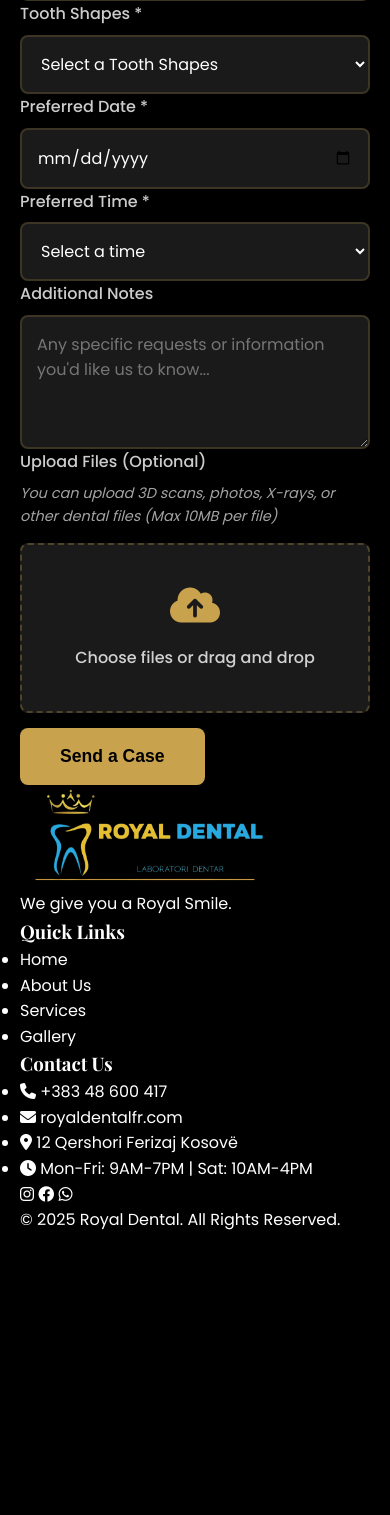
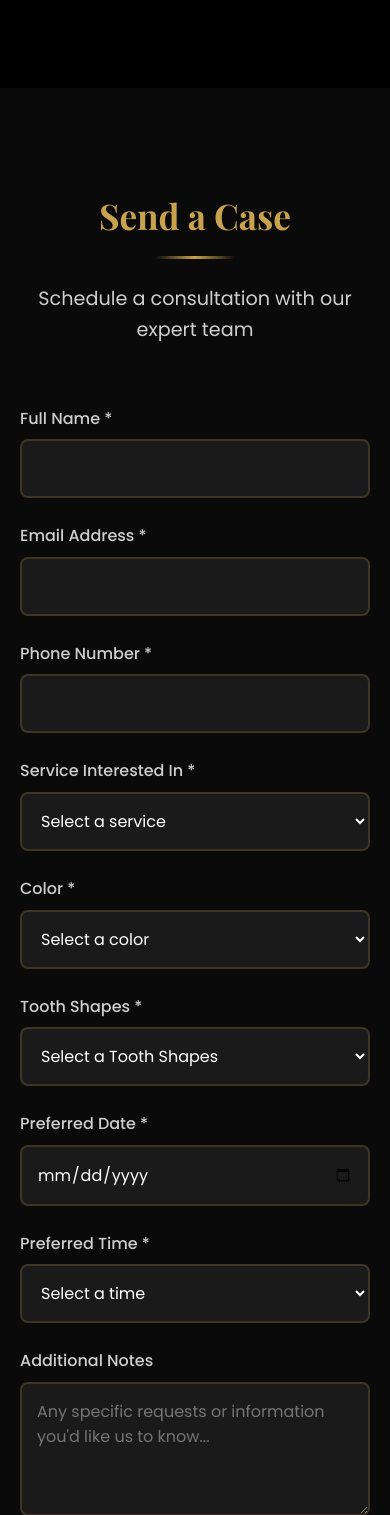
Before and after one commit to hafir743/Project-RoyalDental, a PHP site: page /contact.html in a window 390 px wide. Shown: the part 3552-5067 px from the top of the page. Before the commit the page ends 4782 px from the top, so only its background shows below. Run offline with PHP 8.4, Linux system fonts and the light colour scheme.

Commit message:
pjesa e send a case dhe foteri

```diff
--- a/contact.css
+++ b/contact.css
@@ -507,3 +507,207 @@ file-upload-group {
     opacity: 0.7;
     font-style: italic;
 }
+
+.appointment-section {
+    padding: 100px 0;
+    background: var(--black-alt);
+}
+
+.section-title {
+    font-size: 3rem;
+    color: var(--gold);
+    text-align: center;
+    margin-bottom: 20px;
+    position: relative;
+}
+
+.section-title::after {
+    content: '';
+    position: absolute;
+    bottom: -15px;
+    left: 50%;
+    transform: translateX(-50%);
+    width: 80px;
+    height: 3px;
+    background: linear-gradient(90deg, transparent, var(--gold), transparent);
+}
+
+.section-subtitle {
+    text-align: center;
+    color: var(--text-light);
+    font-size: 1.2rem;
+    margin-bottom: 60px;
+    margin-top: 40px;
+}
+
+.appointment-form {
+    max-width: 900px;
+    margin: 0 auto;
+    display: flex;
+    flex-direction: column;
+    gap: 25px;
+}
+
+.form-row {
+    display: grid;
+    grid-template-columns: 1fr 1fr;
+    gap: 25px;
+}
+
+
+.footer {
+    background: var(--black-alt);
+    padding: 80px 0 30px;
+    border-top: 1px solid rgba(201, 162, 78, 0.2);
+}
+
+.footer-content {
+    display: grid;
+    grid-template-columns: repeat(auto-fit, minmax(250px, 1fr));
+    gap: 50px;
+    margin-bottom: 50px;
+}
+
+.footer-logo img {
+    width: 250px;
+    height: auto;
+}
+
+.footer-column p {
+    color: var(--text-light);
+    line-height: 1.8;
+}
+
+.footer-column h3 {
+    color: var(--gold);
+    margin-bottom: 20px;
+    font-size: 1.3rem;
+}
+
+.footer-column ul {
+    list-style: none;
+}
+
+.footer-column ul li {
+    margin-bottom: 12px;
+}
+
+.footer-column ul li a {
+    color: var(--text-light);
+    text-decoration: none;
+    transition: color 0.3s ease;
+}
+
+.footer-column ul li a:hover {
+    color: var(--gold);
+}
+
+.contact-info li {
+    display: flex;
+    align-items: center;
+    gap: 10px;
+    color: var(--text-light);
+}
+
+.contact-info i {
+    color: var(--gold);
+    width: 20px;
+}
+
+.footer-social {
+    display: flex;
+    justify-content: center;
+    gap: 25px;
+    margin-bottom: 40px;
+    padding-top: 40px;
+    border-top: 1px solid rgba(201, 162, 78, 0.2);
+}
+
+.footer-social a {
+    width: 45px;
+    height: 45px;
+    background: transparent;
+    border: 2px solid var(--gold);
+    color: var(--gold);
+    border-radius: 50%;
+    display: flex;
+    align-items: center;
+    justify-content: center;
+    text-decoration: none;
+    font-size: 1.2rem;
+    transition: all 0.3s ease;
+}
+
+.footer-social a:hover {
+    background: var(--gold);
+    color: var(--black);
+    transform: translateY(-5px);
+    box-shadow: 0 5px 20px rgba(201, 162, 78, 0.4);
+}
+
+.footer-bottom {
+    text-align: center;
+    padding-top: 30px;
+    border-top: 1px solid rgba(201, 162, 78, 0.1);
+    color: var(--text-light);
+}
+
+@media (max-width: 968px) {
+    .nav-menu {
+        position: fixed;
+        left: -100%;
+        top: 70px;
+        flex-direction: column;
+        background: rgba(0, 0, 0, 0.98);
+        width: 100%;
+        text-align: center;
+        transition: 0.3s;
+        padding: 2rem 0;
+        gap: 0;
+    }
+
+    .nav-menu.active {
+        left: 0;
+    }
+
+    .nav-menu li {
+        margin: 1rem 0;
+    }
+
+    .hamburger {
+        display: flex;
+    }
+
+    .hamburger.active span:nth-child(1) {
+        transform: rotate(45deg) translate(5px, 5px);
+    }
+
+    .hamburger.active span:nth-child(2) {
+        opacity: 0;
+    }
+
+    .hamburger.active span:nth-child(3) {
+        transform: rotate(-45deg) translate(7px, -6px);
+    }
+
+    .hero-title {
+        font-size: 2.5rem;
+    }
+
+    .contact-wrapper {
+        grid-template-columns: 1fr;
+    }
+
+    .map-container {
+        position: relative;
+        top: 0;
+    }
+
+    .form-row {
+        grid-template-columns: 1fr;
+    }
+
+    .section-title {
+        font-size: 2.2rem;
+    }
+}
```
